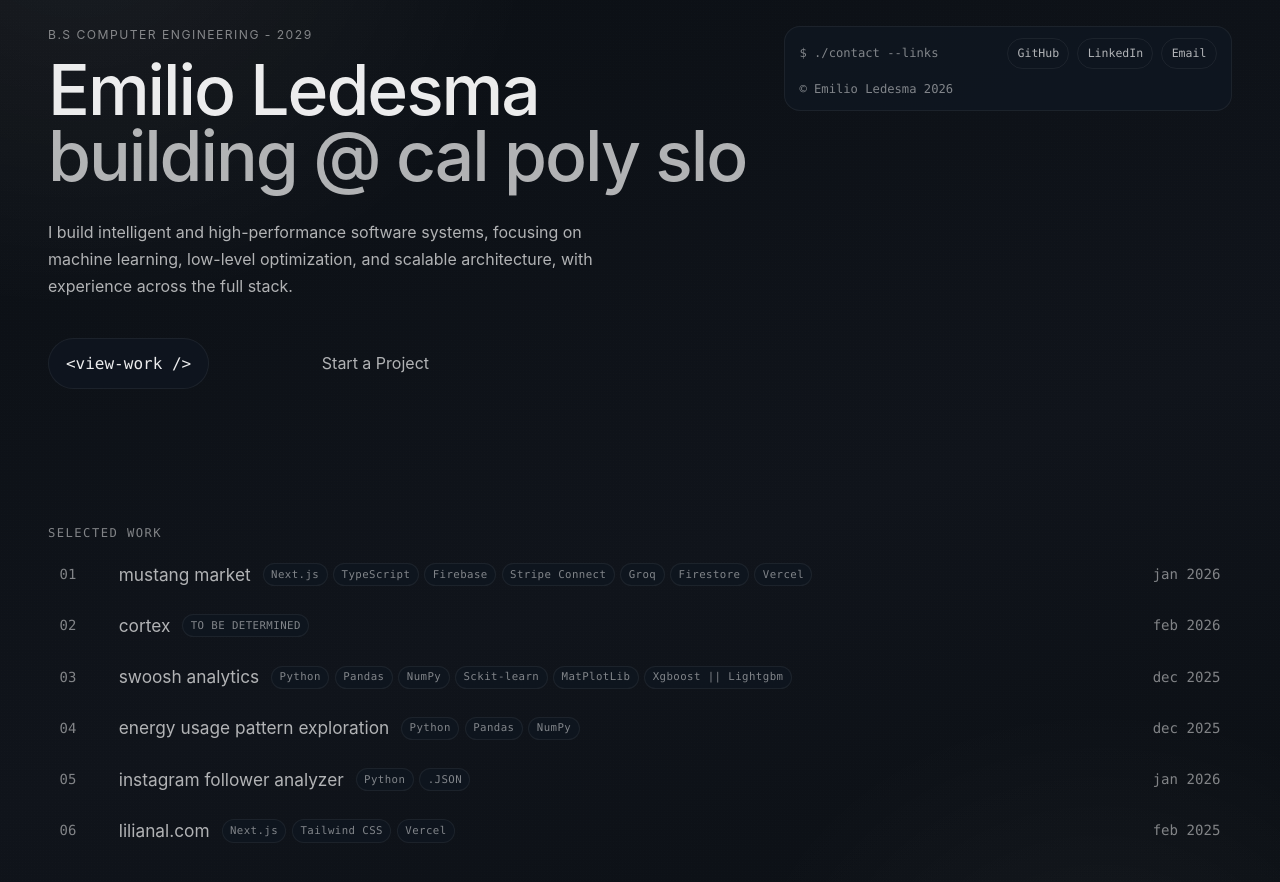
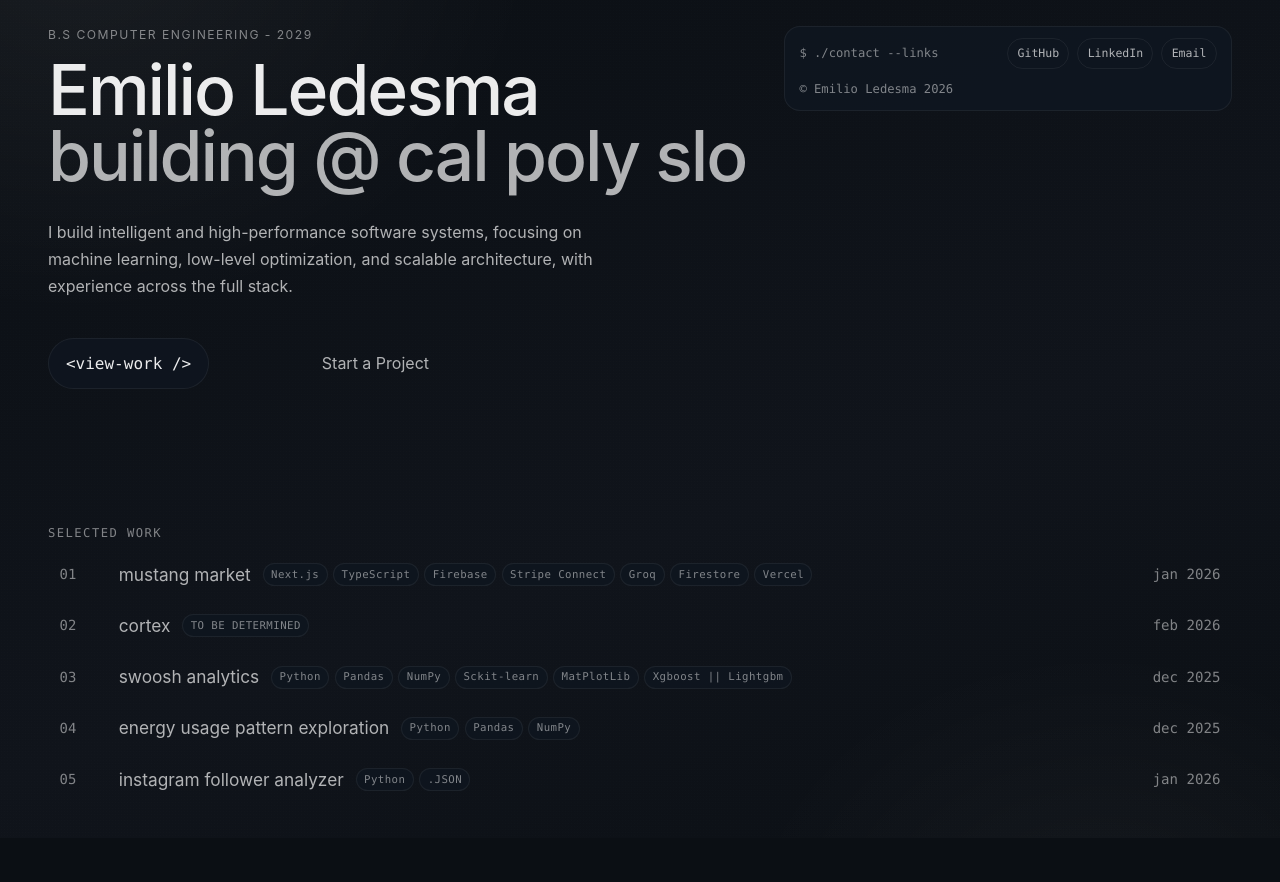
Before and after one commit to Damilss/website-portfolio, a Next.js app: page / in a window 1280 px wide. Shown: the top 882 px of the page. After the commit the page ends 838 px from the top, so only its background shows below. Built offline with nearby package versions, Linux system fonts and the light colour scheme.

Commit message:
rm project to keep top 5 in landing page

```diff
--- a/app/page.tsx
+++ b/app/page.tsx
@@ -57,14 +57,6 @@ const projects = [
     year: "jan 2026",
     tags: ["Python", ".JSON"],
     href: "/work#instagram-follower-analyzer",
-  },
-  {
-    id: "06",
-    slug: "lilianal-com",
-    name: "lilianal.com",
-    year: "feb 2025",
-    tags: ["Next.js", "Tailwind CSS", "Vercel"],
-    href: "/work#lilianal-com",
   },
 ];
 
```
